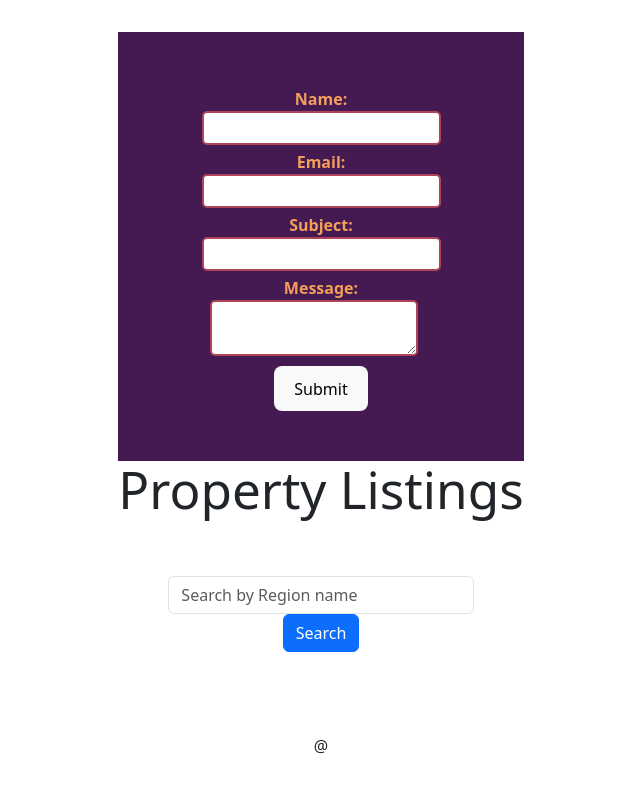
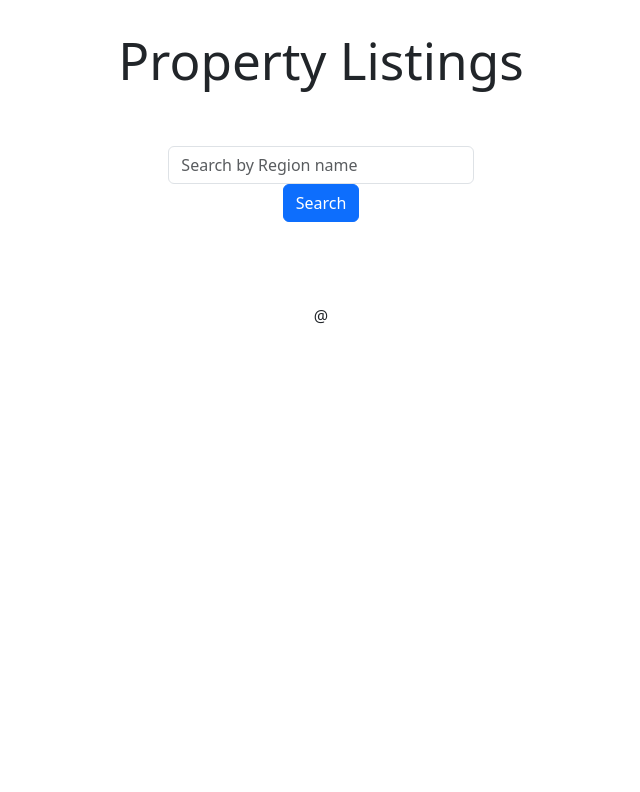
Before and after one commit to marshjaja/Living-data, a React (Vite) app: page / in a window 1280 px wide. Shown: the top 792 px of the page, without its empty margins (319-959 px from the left). Built offline with nearby package versions, Linux system fonts and the light colour scheme.

Commit message:
creating router

```diff
--- a/src/App.jsx
+++ b/src/App.jsx
@@ -74,6 +74,7 @@
 //------------------
 
 import React, { useState } from 'react';
+import { BrowserRouter, Routes, Route } from 'react-router-dom';
 import SearchBar from './components/SearchBar';
 import PropertyCard from './components/PropertyCard/PropertyCard';
 import ContactForm from './components/ContactForm';
@@ -83,7 +84,11 @@ function App() {
 
   return (
     <div>
-            <ContactForm />
+      <BrowserRouter>
+        <Routes>
+          <Route path="contactForm" element={<ContactForm />}></Route>
+        </Routes>
+      </BrowserRouter>
       <h1>Property Listings</h1>
       <SearchBar setPropertyData={setPropertyData} />
       <PropertyCard propertyData={propertyData} />
--- a/src/components/ContactForm.jsx
+++ b/src/components/ContactForm.jsx
@@ -1,6 +1,7 @@
 import React, { useState } from 'react';
 import 'bootstrap/dist/css/bootstrap.min.css';
 import '../App.css';
+import { Link } from 'react-router-dom';
 
 // Contact Form Logic
 function ContactForm() {
```
Lines whose indentation alone changed are shown as unchanged.
